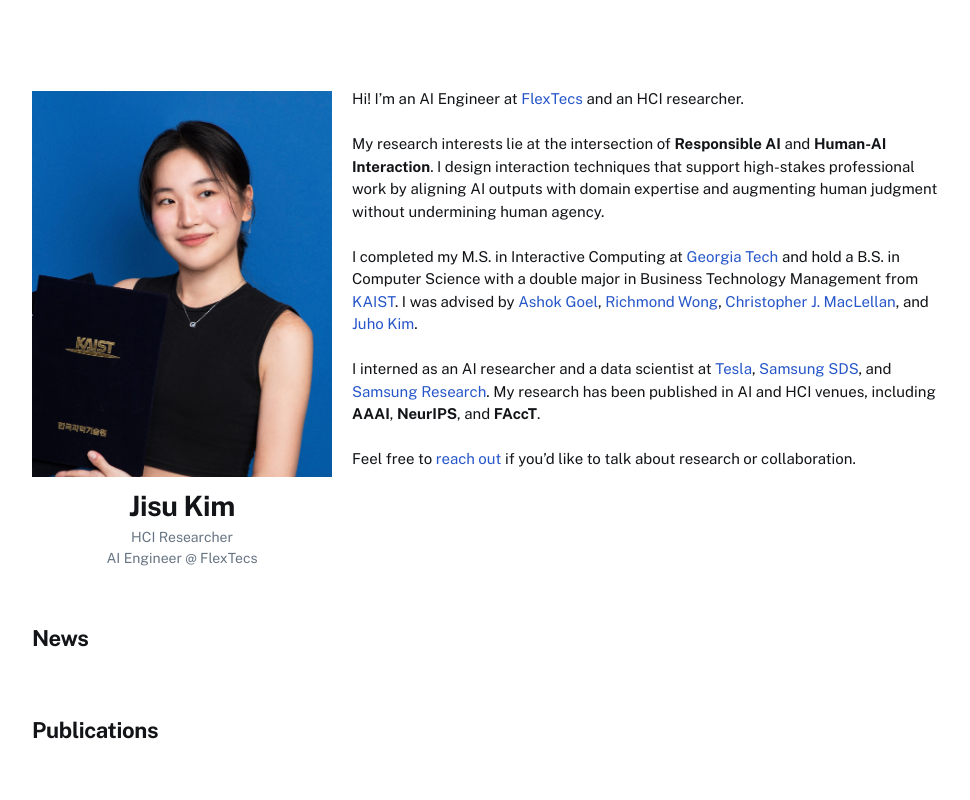
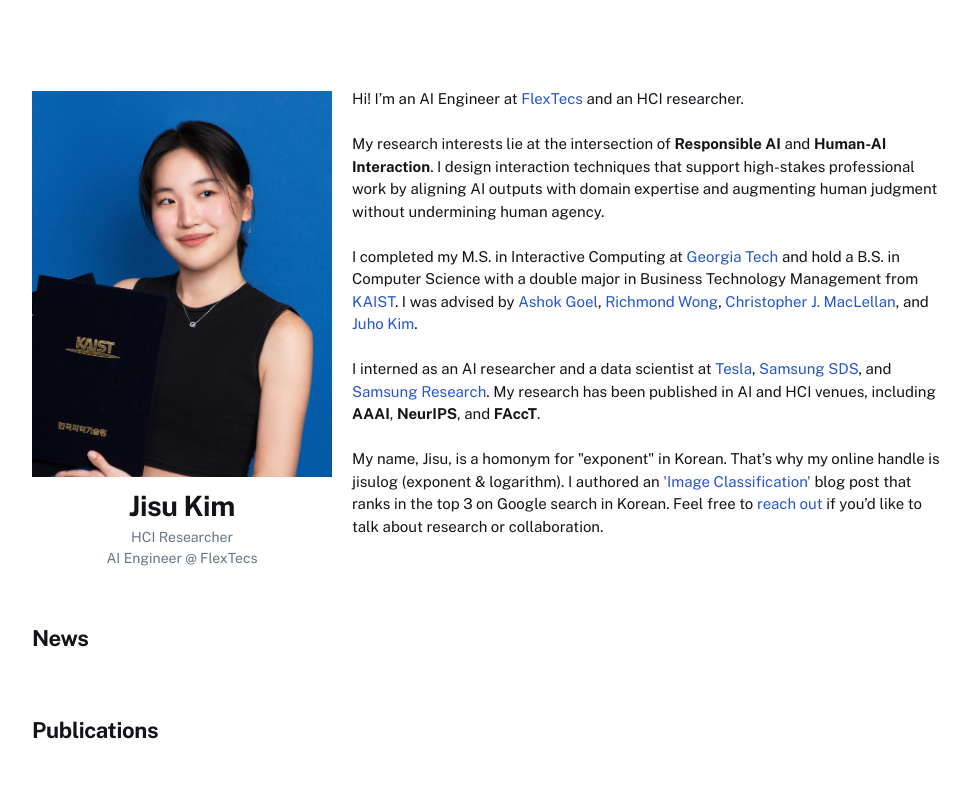
Before and after one commit to ddiddu/ddiddu.github.io, a plain HTML site: page index.html in a window 1280 px wide. Shown: the whole page, without its empty margins (144-1114 px from the left). Drawn offline with nearby package versions, Linux system fonts and the light colour scheme.

Commit message:
Update index.html

```diff
--- a/index.html
+++ b/index.html
@@ -85,6 +85,8 @@
               <a href="https://research.samsung.com/" target="_blank" class="text-[var(--primary-blue)] hover:underline">Samsung Research</a>.
               My research has been published in AI and HCI venues, including <strong class="font-bold">AAAI</strong>, <strong class="font-bold">NeurIPS</strong>, and <strong class="font-bold">FAccT</strong>.
               <br><br>
+              My name, Jisu, is a homonym for "exponent" in Korean. That’s why my online handle is jisulog (exponent & logarithm).
+              I authored an <a href="https://medium.com/ddiddu-log/이미지-인식의-정의와-주요-모델-비교-1-이미지-분류-image-classification-ae7a59bfaf65" target="_blank" class="text-[var(--primary-blue)] hover:underline">'Image Classification'</a> blog post that ranks in the top 3 on Google search in Korean.
               Feel free to <a href="https://calendly.com/jisulogkim" target="_blank" class="text-[var(--primary-blue)] hover:underline">reach out</a> if you’d like to talk about research or collaboration.
             </p>
             </div>
```
